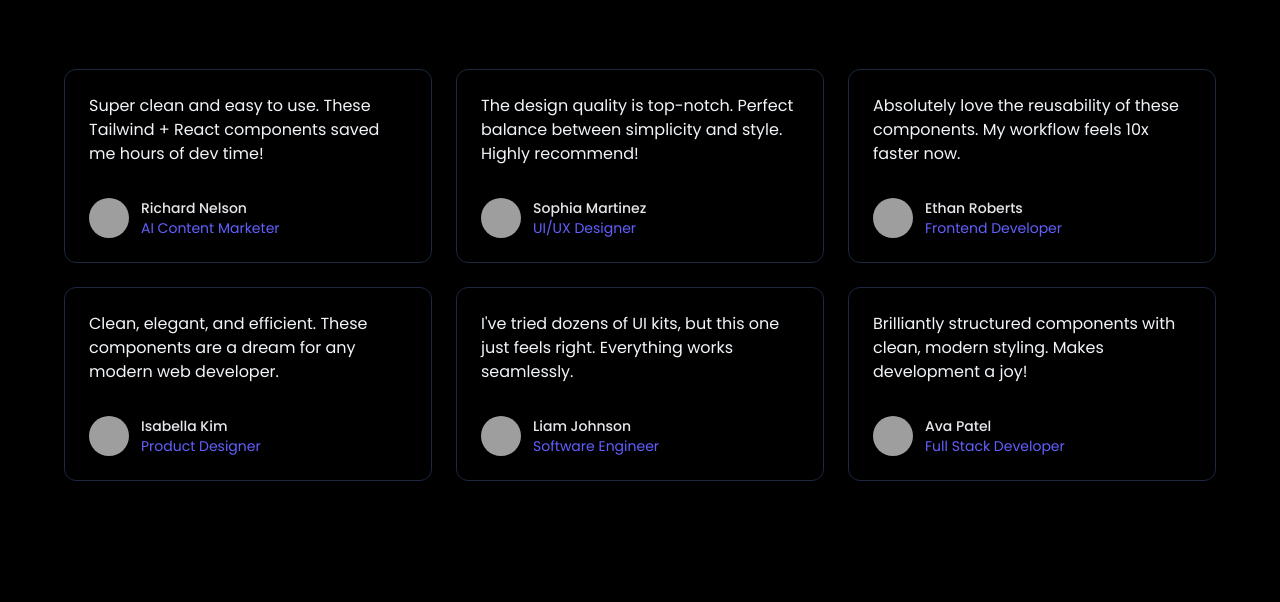
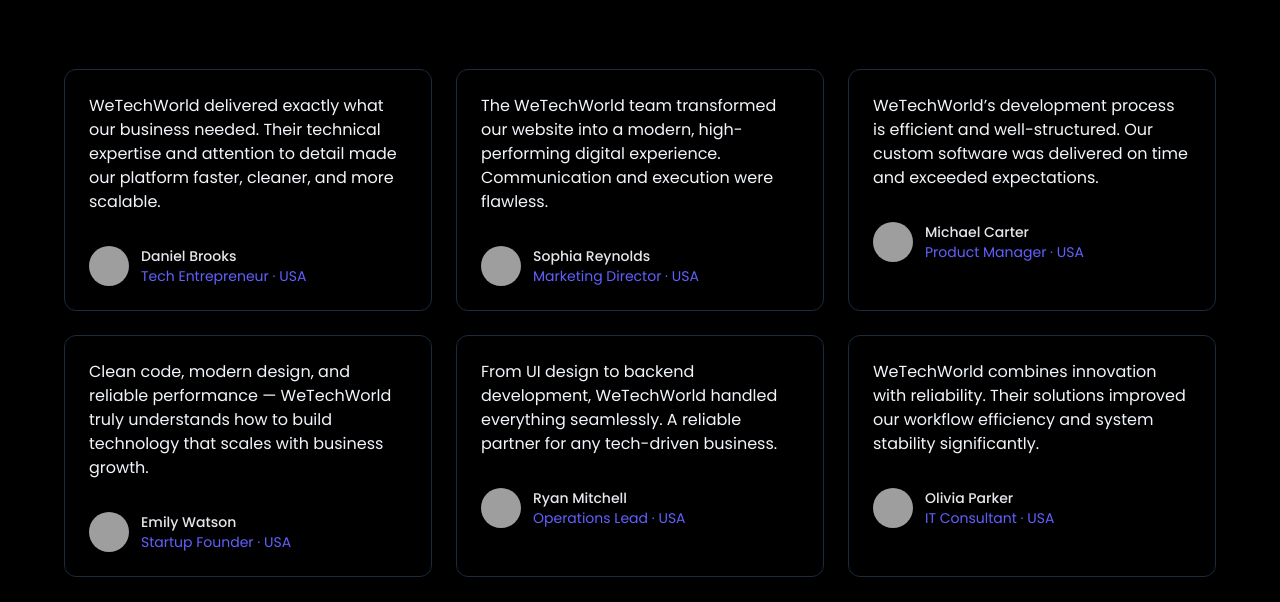
Before and after one commit to DevVaish/WeTechWorld, a website: page index.html in a window 1280 px wide. Shown: the part 2665-3267 px from the top of the page. Drawn offline with Linux system fonts and the light colour scheme; grey boxes are pictures that could not be loaded.

Commit message:
Update index.html

```diff
--- a/index.html
+++ b/index.html
@@ -212,83 +212,93 @@
             </p>
         </div>
         <div class="grid grid-cols-1 sm:grid-cols-2 lg:grid-cols-3 gap-6 mt-18 max-w-6xl mx-auto">
+
     <div class="group border border-slate-800 p-6 rounded-xl">
-                <p class="text-slate-100 text-base">Super clean and easy to use. These Tailwind + React components saved me
-                    hours of dev time!</p>
+        <p class="text-slate-100 text-base">
+            WeTechWorld delivered exactly what our business needed. Their technical expertise and attention to detail made our platform faster, cleaner, and more scalable.
+        </p>
         <div class="flex items-center gap-3 mt-8 group-hover:-translate-y-1 duration-300">
             <img class="size-10 rounded-full" alt="user image"
-                        src="https://images.unsplash.com/photo-1633332755192-727a05c4013d?q=80&amp;w=200">
+                src="https://images.unsplash.com/photo-1633332755192-727a05c4013d?q=80&w=200">
             <div>
-                        <h2 class="text-gray-200 font-medium">Richard Nelson</h2>
-                        <p class="text-indigo-500">AI Content Marketer</p>
+                <h2 class="text-gray-200 font-medium">Daniel Brooks</h2>
+                <p class="text-indigo-500">Tech Entrepreneur · USA</p>
             </div>
         </div>
     </div>
+
     <div class="group border border-slate-800 p-6 rounded-xl">
-                <p class="text-slate-100 text-base">The design quality is top-notch. Perfect balance between simplicity and
-                    style. Highly recommend!
+        <p class="text-slate-100 text-base">
+            The WeTechWorld team transformed our website into a modern, high-performing digital experience. Communication and execution were flawless.
         </p>
         <div class="flex items-center gap-3 mt-8 group-hover:-translate-y-1 duration-300">
-                    <img class="size-10 rounded-full" alt="user image" src="https://images.unsplash.com/photo-1535713875002-d1d0cf377fde?q=80&amp;w=200">
+            <img class="size-10 rounded-full" alt="user image"
+                src="https://images.unsplash.com/photo-1535713875002-d1d0cf377fde?q=80&w=200">
             <div>
-                        <h2 class="text-gray-200 font-medium">Sophia Martinez</h2>
-                        <p class="text-indigo-500">UI/UX Designer</p>
+                <h2 class="text-gray-200 font-medium">Sophia Reynolds</h2>
+                <p class="text-indigo-500">Marketing Director · USA</p>
             </div>
         </div>
     </div>
+
     <div class="group border border-slate-800 p-6 rounded-xl">
-                <p class="text-slate-100 text-base">Absolutely love the reusability of these components. My workflow feels
-                    10x faster now.
+        <p class="text-slate-100 text-base">
+            WeTechWorld’s development process is efficient and well-structured. Our custom software was delivered on time and exceeded expectations.
         </p>
         <div class="flex items-center gap-3 mt-8 group-hover:-translate-y-1 duration-300">
             <img class="size-10 rounded-full" alt="user image"
-                        src="https://images.unsplash.com/photo-1527980965255-d3b416303d12?w=200&amp;auto=format&amp;fit=crop&amp;q=60">
+                src="https://images.unsplash.com/photo-1527980965255-d3b416303d12?w=200&auto=format&fit=crop&q=60">
             <div>
-                        <h2 class="text-gray-200 font-medium">Ethan Roberts</h2>
-                        <p class="text-indigo-500">Frontend Developer</p>
+                <h2 class="text-gray-200 font-medium">Michael Carter</h2>
+                <p class="text-indigo-500">Product Manager · USA</p>
             </div>
         </div>
     </div>
+
     <div class="group border border-slate-800 p-6 rounded-xl">
-                <p class="text-slate-100 text-base">Clean, elegant, and efficient. These components are a dream for any
-                    modern web developer.
+        <p class="text-slate-100 text-base">
+            Clean code, modern design, and reliable performance — WeTechWorld truly understands how to build technology that scales with business growth.
         </p>
         <div class="flex items-center gap-3 mt-8 group-hover:-translate-y-1 duration-300">
             <img class="size-10 rounded-full" alt="user image"
-                        src="https://images.unsplash.com/photo-1522075469751-3a6694fb2f61?w=200&amp;auto=format&amp;fit=crop&amp;q=60">
+                src="https://images.unsplash.com/photo-1522075469751-3a6694fb2f61?w=200&auto=format&fit=crop&q=60">
             <div>
-                        <h2 class="text-gray-200 font-medium">Isabella Kim</h2>
-                        <p class="text-indigo-500">Product Designer</p>
+                <h2 class="text-gray-200 font-medium">Emily Watson</h2>
+                <p class="text-indigo-500">Startup Founder · USA</p>
             </div>
         </div>
     </div>
+
     <div class="group border border-slate-800 p-6 rounded-xl">
-                <p class="text-slate-100 text-base">I've tried dozens of UI kits, but this one just feels right. Everything
-                    works seamlessly.
+        <p class="text-slate-100 text-base">
+            From UI design to backend development, WeTechWorld handled everything seamlessly. A reliable partner for any tech-driven business.
         </p>
         <div class="flex items-center gap-3 mt-8 group-hover:-translate-y-1 duration-300">
             <img class="size-10 rounded-full" alt="user image"
-                        src="https://images.unsplash.com/photo-1438761681033-6461ffad8d80?q=80&amp;w=100&amp;h=100&amp;auto=format&amp;fit=crop">
+                src="https://images.unsplash.com/photo-1438761681033-6461ffad8d80?q=80&w=100&h=100&auto=format&fit=crop">
             <div>
-                        <h2 class="text-gray-200 font-medium">Liam Johnson</h2>
-                        <p class="text-indigo-500">Software Engineer</p>
+                <h2 class="text-gray-200 font-medium">Ryan Mitchell</h2>
+                <p class="text-indigo-500">Operations Lead · USA</p>
             </div>
         </div>
     </div>
+
     <div class="group border border-slate-800 p-6 rounded-xl">
-                <p class="text-slate-100 text-base">Brilliantly structured components with clean, modern styling. Makes
-                    development a joy!
+        <p class="text-slate-100 text-base">
+            WeTechWorld combines innovation with reliability. Their solutions improved our workflow efficiency and system stability significantly.
         </p>
         <div class="flex items-center gap-3 mt-8 group-hover:-translate-y-1 duration-300">
             <img class="size-10 rounded-full" alt="user image"
                 src="https://raw.githubusercontent.com/prebuiltui/prebuiltui/main/assets/userImage/userImage1.png">
             <div>
-                        <h2 class="text-gray-200 font-medium">Ava Patel</h2>
-                        <p class="text-indigo-500">Full Stack Developer</p>
+                <h2 class="text-gray-200 font-medium">Olivia Parker</h2>
+                <p class="text-indigo-500">IT Consultant · USA</p>
             </div>
         </div>
     </div>
+
 </div>
+
     </section>
 
     <!-- Trusted Companies Section -->
```
Lines whose indentation alone changed are shown as unchanged.
